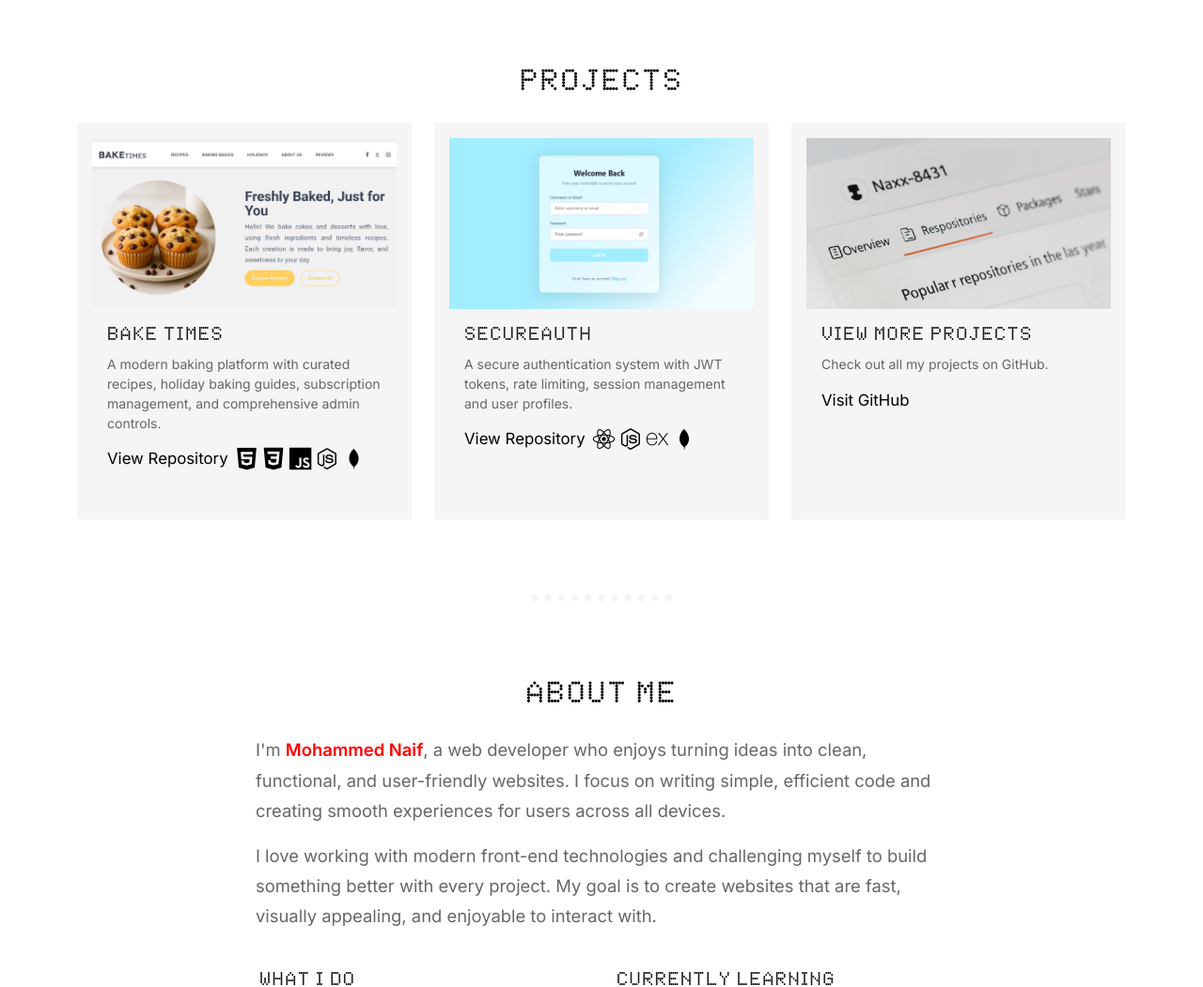
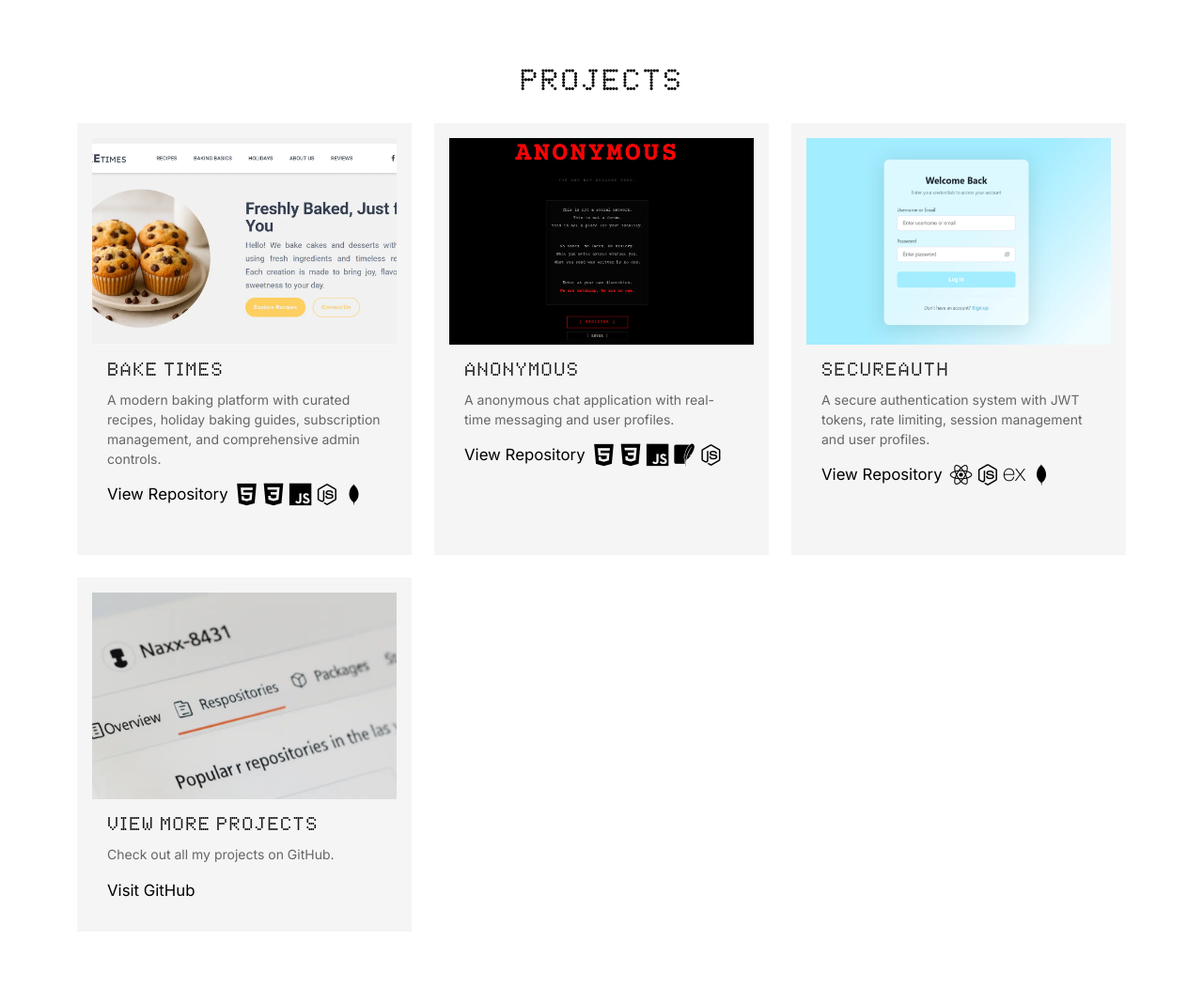
Before and after one commit to Naxx-8431/PORTFOLIO, a plain HTML site: page index.html in a window 1280 px wide. Shown: the part 1680-2731 px from the top of the page at 94% size. Drawn offline with nearby package versions, Linux system fonts and the light colour scheme.

Commit message:
feat: Add new 'Anonymous' project to portfolio and implement a comprehensive styling system with theme toggle and scroll indicator.

```diff
--- a/css/master.css
+++ b/css/master.css
@@ -447,6 +447,10 @@ body.dark-theme .project-card:hover {
 }
 
 .project-card img {
+  width: 100%;
+  height: 220px;
+  object-fit: cover;
+  object-position: center top;
   border-radius: 0 !important;
   transition: all 0.3s ease;
 }
--- a/index.html
+++ b/index.html
@@ -190,6 +190,32 @@
 
             <div class="col-12 col-lg-4" data-aos="fade-up" data-aos-delay="100">
                 <div class="card project-card border border-secondary h-100 p-3 text-light">
+                    <img src="images/anonymous .webp" loading="lazy" decoding="async" class="card-img-top rounded"
+                        alt="Anonymous">
+                    <div class="card-body">
+                        <h5 class="card-title fw-bold">Anonymous</h5>
+                        <p class="card-text small text-soft">
+                            A anonymous chat application with real-time messaging and user profiles.
+                        </p>
+
+                        <div class="mb-3 btn-group">
+                            <a href="https://github.com/Naxx-8431/anonymous" target="_blank"
+                                class="text-decoration-none text-primary me-2 text-fluid">View Repository</a>
+                            <span>
+                                <i class="devicon-html5-plain colored fs-4"></i>
+                                <i class="devicon-css3-plain colored fs-4"></i>
+                                <i class="devicon-javascript-plain colored fs-4"></i>
+                                <i class="devicon-sqlite-plain colored fs-4"></i>
+                                <i class="devicon-nodejs-plain colored fs-4"></i>
+                            </span>
+
+                        </div>
+                    </div>
+                </div>
+            </div>
+
+            <div class="col-12 col-lg-4" data-aos="fade-up" data-aos-delay="100">
+                <div class="card project-card border border-secondary h-100 p-3 text-light">
                     <img src="images/auth-system.webp" loading="lazy" decoding="async" class="card-img-top rounded"
                         alt="Project 1">
                     <div class="card-body">
@@ -213,6 +239,8 @@
                     </div>
                 </div>
             </div>
+
+
 
 
             <div class="col-12 col-lg-4" data-aos="fade-up" data-aos-delay="300">
```
Also changed, not shown: images/anonymous .webp (added).
